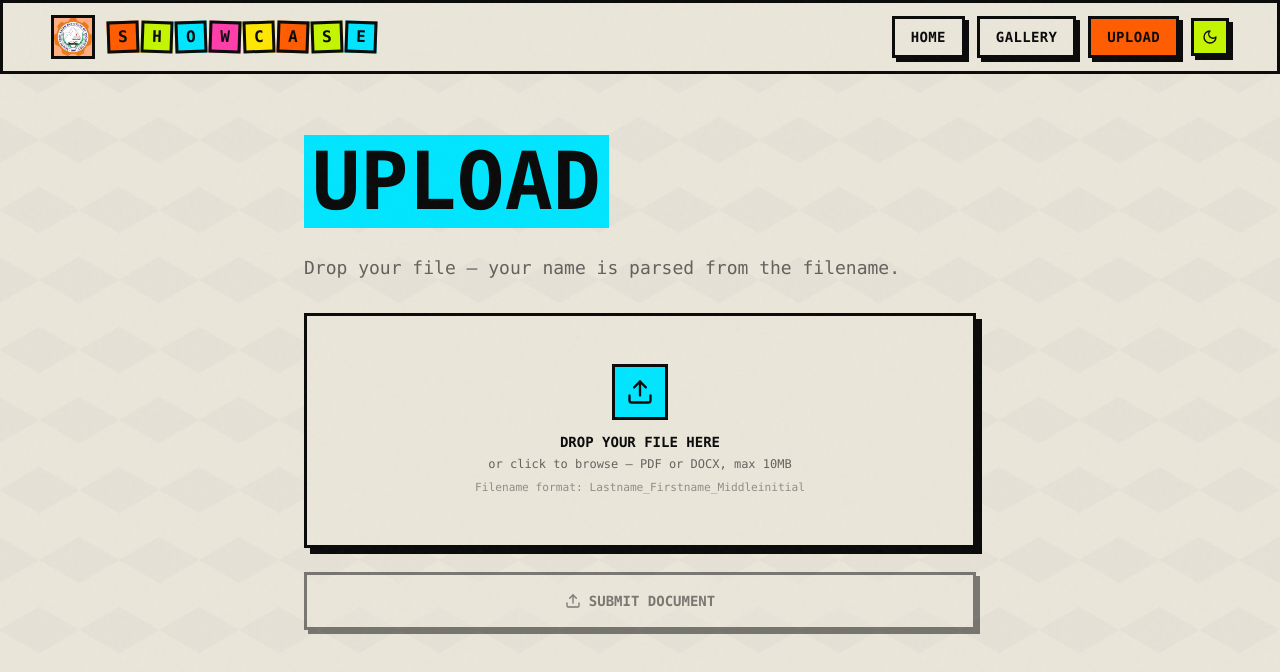
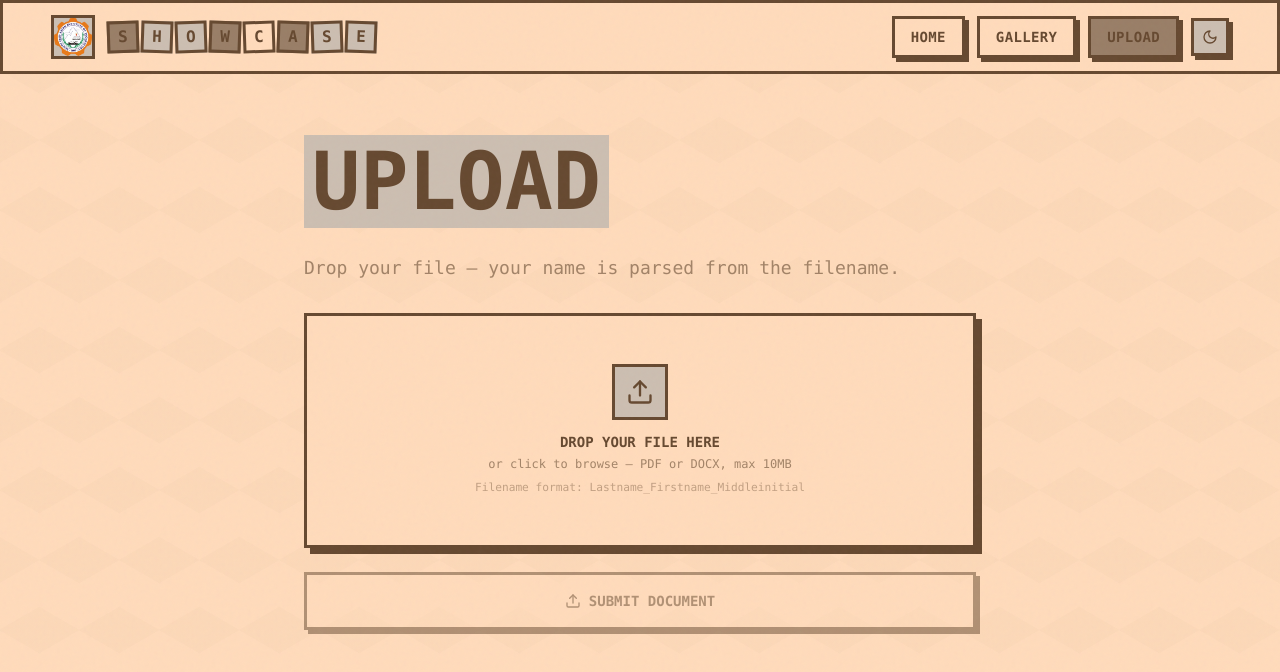
Before and after one commit to janaronfajardo/portfolio-preview, a Next.js app: page /upload in a window 1280 px wide. Shown: the top 672 px of the page. Built offline with nearby package versions, Linux system fonts and the light colour scheme.

Commit message:
Update color palette to warm tones, fix viewer to scroll at root level

```diff
--- a/app/globals.css
+++ b/app/globals.css
@@ -25,10 +25,10 @@
     @apply bg-paper text-ink;
     font-feature-settings: "ss01", "ss02", "cv01", "cv03";
     background-image:
-      linear-gradient(30deg, rgba(10, 10, 10, 0.02) 12%, transparent 12.5%, transparent 87%, rgba(10, 10, 10, 0.02) 87.5%, rgba(10, 10, 10, 0.02)),
-      linear-gradient(150deg, rgba(10, 10, 10, 0.02) 12%, transparent 12.5%, transparent 87%, rgba(10, 10, 10, 0.02) 87.5%, rgba(10, 10, 10, 0.02)),
-      linear-gradient(30deg, rgba(10, 10, 10, 0.02) 12%, transparent 12.5%, transparent 87%, rgba(10, 10, 10, 0.02) 87.5%, rgba(10, 10, 10, 0.02)),
-      linear-gradient(150deg, rgba(10, 10, 10, 0.02) 12%, transparent 12.5%, transparent 87%, rgba(10, 10, 10, 0.02) 87.5%, rgba(10, 10, 10, 0.02));
+      linear-gradient(30deg, rgba(102, 73, 48, 0.02) 12%, transparent 12.5%, transparent 87%, rgba(102, 73, 48, 0.02) 87.5%, rgba(102, 73, 48, 0.02)),
+      linear-gradient(150deg, rgba(102, 73, 48, 0.02) 12%, transparent 12.5%, transparent 87%, rgba(102, 73, 48, 0.02) 87.5%, rgba(102, 73, 48, 0.02)),
+      linear-gradient(30deg, rgba(102, 73, 48, 0.02) 12%, transparent 12.5%, transparent 87%, rgba(102, 73, 48, 0.02) 87.5%, rgba(102, 73, 48, 0.02)),
+      linear-gradient(150deg, rgba(102, 73, 48, 0.02) 12%, transparent 12.5%, transparent 87%, rgba(102, 73, 48, 0.02) 87.5%, rgba(102, 73, 48, 0.02));
     background-size: 80px 140px;
     background-position: 0 0, 0 0, 40px 70px, 40px 70px;
   }
@@ -58,8 +58,8 @@
     left: 0;
     width: var(--cursor-size);
     height: var(--cursor-size);
-    border: 2px solid #0A0A0A;
-    background: #FF5C00;
+    border: 2px solid #664930;
+    background: #997E67;
     pointer-events: none;
     z-index: 10000;
     transform: translate(-50%, -50%);
@@ -69,79 +69,79 @@
   .custom-cursor.hovering {
     width: calc(var(--cursor-size) * var(--cursor-scale));
     height: calc(var(--cursor-size) * var(--cursor-scale));
-    background: #C4F500;
+    background: #CCBEB1;
   }
 
   .brutal-border {
-    border: var(--border-weight) solid #0A0A0A;
+    border: var(--border-weight) solid #664930;
   }
 
   .brutal-card {
-    border: var(--border-weight) solid #0A0A0A;
-    box-shadow: 6px 6px 0px 0px #0A0A0A;
+    border: var(--border-weight) solid #664930;
+    box-shadow: 6px 6px 0px 0px #664930;
     transition: transform 0.15s ease, box-shadow 0.15s ease;
   }
 
   .brutal-card:hover {
     transform: translate(-3px, -3px);
-    box-shadow: 9px 9px 0px 0px #0A0A0A;
+    box-shadow: 9px 9px 0px 0px #664930;
   }
 
   .brutal-card:active {
     transform: translate(3px, 3px);
-    box-shadow: 0px 0px 0px 0px #0A0A0A;
+    box-shadow: 0px 0px 0px 0px #664930;
   }
 
   .brutal-btn {
-    border: var(--border-weight) solid #0A0A0A;
-    box-shadow: 4px 4px 0px 0px #0A0A0A;
+    border: var(--border-weight) solid #664930;
+    box-shadow: 4px 4px 0px 0px #664930;
     transition: transform 0.1s ease, box-shadow 0.1s ease;
   }
 
   .brutal-btn:hover {
     transform: translate(-2px, -2px);
-    box-shadow: 6px 6px 0px 0px #0A0A0A;
+    box-shadow: 6px 6px 0px 0px #664930;
   }
 
   .brutal-btn:active {
     transform: translate(2px, 2px);
-    box-shadow: 0px 0px 0px 0px #0A0A0A;
+    box-shadow: 0px 0px 0px 0px #664930;
   }
 
   .brutal-tag {
-    border: 2px solid #0A0A0A;
-    box-shadow: 2px 2px 0px 0px #0A0A0A;
+    border: 2px solid #664930;
+    box-shadow: 2px 2px 0px 0px #664930;
   }
 
   .dark .brutal-border {
-    border-color: #EAE6DA;
+    border-color: #FFDBBB;
   }
 
   .dark .brutal-card {
-    border-color: #EAE6DA;
-    box-shadow: 6px 6px 0px 0px #EAE6DA;
+    border-color: #FFDBBB;
+    box-shadow: 6px 6px 0px 0px #FFDBBB;
   }
 
   .dark .brutal-card:hover {
-    box-shadow: 9px 9px 0px 0px #EAE6DA;
+    box-shadow: 9px 9px 0px 0px #FFDBBB;
   }
 
   .dark .brutal-btn {
-    border-color: #EAE6DA;
-    box-shadow: 4px 4px 0px 0px #EAE6DA;
+    border-color: #FFDBBB;
+    box-shadow: 4px 4px 0px 0px #FFDBBB;
   }
 
   .dark .brutal-btn:hover {
-    box-shadow: 6px 6px 0px 0px #EAE6DA;
+    box-shadow: 6px 6px 0px 0px #FFDBBB;
   }
 
   .dark .brutal-tag {
-    border-color: #EAE6DA;
-    box-shadow: 2px 2px 0px 0px #EAE6DA;
+    border-color: #FFDBBB;
+    box-shadow: 2px 2px 0px 0px #FFDBBB;
   }
 
   .dark .custom-cursor {
-    border-color: #EAE6DA;
+    border-color: #FFDBBB;
   }
 }
 
--- a/components/DocumentViewer.tsx
+++ b/components/DocumentViewer.tsx
@@ -31,6 +31,7 @@ export function DocumentViewer({ fileUrl, title, studentName }: DocumentViewerPr
   const [loading, setLoading] = useState(true);
   const [isMobile, setIsMobile] = useState(false);
   const [containerWidth, setContainerWidth] = useState(0);
+  const [containerHeight, setContainerHeight] = useState(0);
   const [isFullscreen, setIsFullscreen] = useState(false);
   const containerRef = useRef<HTMLDivElement | null>(null);
   const viewerRef = useRef<HTMLDivElement | null>(null);
@@ -41,6 +42,7 @@ export function DocumentViewer({ fileUrl, title, studentName }: DocumentViewerPr
       if (containerRef.current) {
         const rect = containerRef.current.getBoundingClientRect();
         setContainerWidth(Math.floor(rect.width - 32));
+        setContainerHeight(Math.floor(rect.height - 32));
       }
     };
     check();
@@ -121,7 +123,7 @@ export function DocumentViewer({ fileUrl, title, studentName }: DocumentViewerPr
   };
 
   return (
-    <div ref={viewerRef} className="flex flex-col h-[calc(100vh-3.5rem)] md:h-[calc(100vh-4rem)]">
+    <div ref={viewerRef} className="flex flex-col">
       <div className="flex items-center justify-between px-4 py-3 brutal-border border-b-[3px] bg-paper dark:bg-ink">
         <div className="min-w-0 flex-1">
           <h2 className="font-mono font-bold text-sm sm:text-base truncate uppercase text-ink dark:text-paper">{title}</h2>
@@ -168,7 +170,7 @@ export function DocumentViewer({ fileUrl, title, studentName }: DocumentViewerPr
       <div
         ref={mergedRef}
         {...(isMobile ? swipeRest : {})}
-        className="flex-1 overflow-auto bg-paper-dark/30 dark:bg-ink-light/40 flex items-start justify-center relative brutal-border border-b-[3px] py-4 px-4"
+        className="bg-paper-dark/30 dark:bg-ink-light/40 flex items-start justify-center relative brutal-border border-b-[3px] py-4 px-4"
       >
         {loading && (
           <div className="absolute inset-0 flex items-center justify-center">
--- a/tailwind.config.ts
+++ b/tailwind.config.ts
@@ -16,34 +16,34 @@ const config: Config = {
       },
       colors: {
         ink: {
-          DEFAULT: "#0A0A0A",
-          light: "#1A1A1A",
-          muted: "#6B6B6B",
+          DEFAULT: "#664930",
+          light: "#7A5E45",
+          muted: "#997E67",
         },
         paper: {
-          DEFAULT: "#EAE6DA",
-          dark: "#D8D3C5",
+          DEFAULT: "#FFDBBB",
+          dark: "#CCBEB1",
         },
         accent: {
-          DEFAULT: "#FF5C00",
-          light: "#FF7A33",
-          dark: "#E54E00",
+          DEFAULT: "#997E67",
+          light: "#B0937A",
+          dark: "#664930",
         },
         lime: {
-          DEFAULT: "#C4F500",
-          dark: "#A8D400",
+          DEFAULT: "#CCBEB1",
+          dark: "#997E67",
         },
         cyan: {
-          DEFAULT: "#00E5FF",
-          dark: "#00B8CC",
+          DEFAULT: "#CCBEB1",
+          dark: "#997E67",
         },
         pink: {
-          DEFAULT: "#FF3DAA",
-          dark: "#E02F91",
+          DEFAULT: "#997E67",
+          dark: "#664930",
         },
         yellow: {
-          DEFAULT: "#FFE600",
-          dark: "#D4C200",
+          DEFAULT: "#FFDBBB",
+          dark: "#CCBEB1",
         },
       },
       fontSize: {
@@ -58,14 +58,14 @@ const config: Config = {
         xs: "475px",
       },
       boxShadow: {
-        "brutal": "6px 6px 0px 0px #0A0A0A",
-        "brutal-sm": "3px 3px 0px 0px #0A0A0A",
-        "brutal-lg": "10px 10px 0px 0px #0A0A0A",
-        "brutal-xl": "14px 14px 0px 0px #0A0A0A",
-        "brutal-accent": "6px 6px 0px 0px #FF5C00",
-        "brutal-lime": "6px 6px 0px 0px #C4F500",
-        "brutal-cyan": "6px 6px 0px 0px #00E5FF",
-        "brutal-pink": "6px 6px 0px 0px #FF3DAA",
+        "brutal": "6px 6px 0px 0px #664930",
+        "brutal-sm": "3px 3px 0px 0px #664930",
+        "brutal-lg": "10px 10px 0px 0px #664930",
+        "brutal-xl": "14px 14px 0px 0px #664930",
+        "brutal-accent": "6px 6px 0px 0px #997E67",
+        "brutal-lime": "6px 6px 0px 0px #CCBEB1",
+        "brutal-cyan": "6px 6px 0px 0px #CCBEB1",
+        "brutal-pink": "6px 6px 0px 0px #997E67",
       },
       animation: {
         "fade-in": "fadeIn 0.4s ease-out forwards",
```
Also changed, not shown: app/apple-icon.svg, app/icon.svg.
